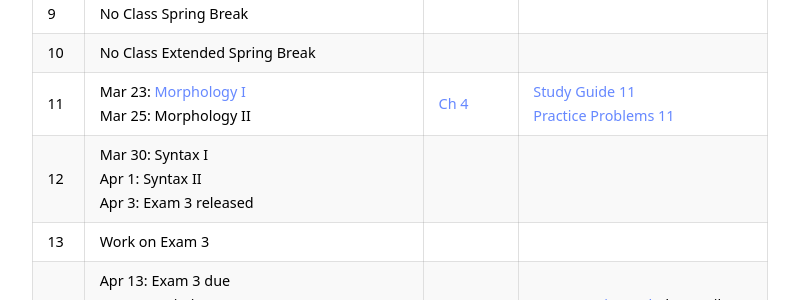
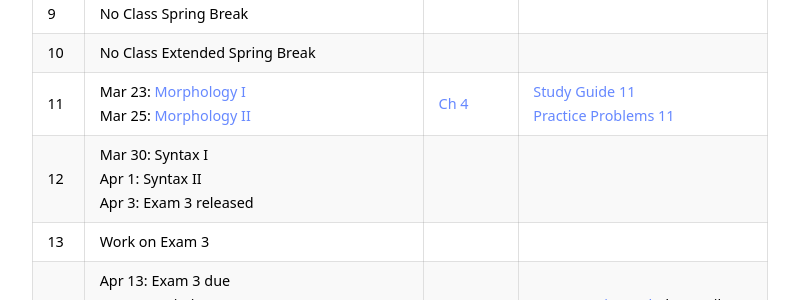
Before and after one commit to kschuler/ling001, a Jekyll site: the page built from index.md, in a window 1280 px wide and 900 px high, scrolled down 3256 px. Shown: the part 154-454 px from the top of the window, without its empty margins (240-1039 px from the left). Built offline with Jekyll 4.4.1, drawn with Linux system fonts in a browser that asks for light colours; part of the change alters nothing that is shown.

```diff
--- a/index.md
+++ b/index.md
@@ -94,7 +94,7 @@ Wk  | Lecture | Readings | Resources
 8 | Mar 2: **Exam 2** <br>Mar 4: ASL with [Dr. Fisher](https://web.sas.upenn.edu/asl-deafstudies/) & [Dr. Santorini](https://www.ling.upenn.edu/~beatrice/)|  |
 9 | **No Class Spring Break** |  |
 10 | **No Class Extended Spring Break** | |
-11 | Mar 23: [Morphology I](resources/Ling001-20A-13-Morphology1-pdf.pdf)<br>Mar 25: Morphology II | [Ch 4](https://app.perusall.com/courses/intro-to-linguistics-1/chapter-4-4-1-4-5?assignmentId=pxa2xEZE3KQXDioBC&part=1) | [Study Guide 11](resources/studyguide-week11.pdf)<br>[Practice Problems 11](resources/practiceproblems-week11.pdf)
+11 | Mar 23: [Morphology I](resources/Ling001-20A-13-Morphology1-pdf.pdf)<br>Mar 25: [Morphology II](resources/Ling001-20A-14-Morphology2.pdf) | [Ch 4](https://app.perusall.com/courses/intro-to-linguistics-1/chapter-4-4-1-4-5?assignmentId=pxa2xEZE3KQXDioBC&part=1) | [Study Guide 11](resources/studyguide-week11.pdf)<br>[Practice Problems 11](resources/practiceproblems-week11.pdf)
 12 | Mar 30: Syntax I <br> Apr 1: Syntax II <br> Apr 3: **Exam 3 released**|  |
 13 | **Work on Exam 3**| |
 14 | Apr 13: **Exam 3 due**<br> Apr 13: Variation <br> Apr 15: Historical | TBD | [Language journal](resources/language-journal-assignment) (due April 13)
```
